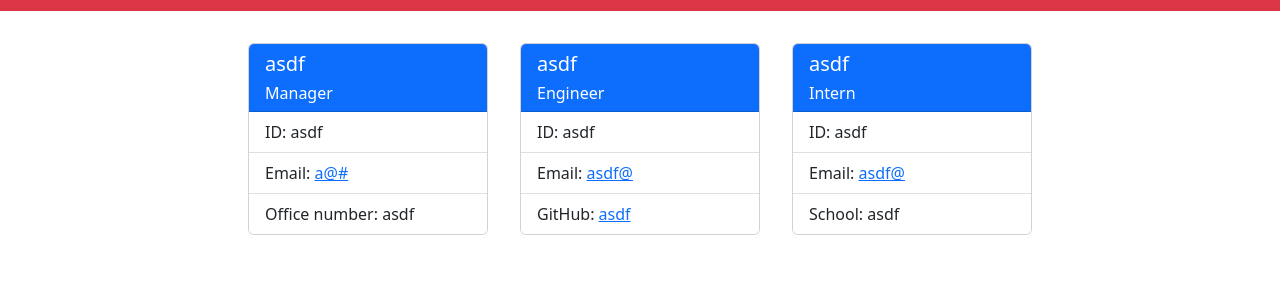
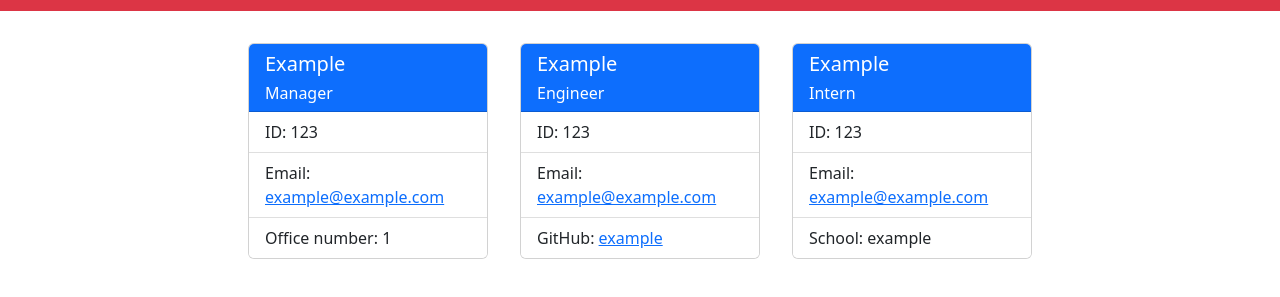
Before and after one commit to maxbransontaylor/team-prof-generator, a website: page dist/index.html in a window 1280 px wide. Shown: the part 69-366 px from the top of the page. Drawn offline with nearby package versions, Linux system fonts and the light colour scheme.

Commit message:
added readme

```diff
--- a/dist/index.html
+++ b/dist/index.html
@@ -21,43 +21,43 @@
 
       <div class="card m-3" style="width: 15rem">
         <div class="card-header text-bg-primary">
-          <h5 class="card-title">asdf</h5>
+          <h5 class="card-title">Example</h5>
           <h6 class="card-text">Manager</h6>
         </div>
         <ul class="list-group list-group-flush">
-          <li class="list-group-item">ID: asdf</li>
+          <li class="list-group-item">ID: 123</li>
           <li class="list-group-item">
-            Email: <a href="mailto:a@#">a@#</a>
+            Email: <a href="mailto:example@example.com">example@example.com</a>
           </li>
-          <li class="list-group-item">Office number: asdf</li>
+          <li class="list-group-item">Office number: 1</li>
         </ul>
       </div>
 
       <div class="card m-3" style="width: 15rem">
         <div class="card-header text-bg-primary">
-          <h5 class="card-title">asdf</h5>
+          <h5 class="card-title">Example</h5>
           <h6 class="card-text">Engineer</h6>
         </div>
         <ul class="list-group list-group-flush">
-          <li class="list-group-item">ID: asdf</li>
+          <li class="list-group-item">ID: 123</li>
           <li class="list-group-item">
-            Email: <a href="mailto:asdf@">asdf@</a>
+            Email: <a href="mailto:example@example.com">example@example.com</a>
           </li>
-          <li class="list-group-item">GitHub: <a href='https://github.com/asdf' target='_blank'>asdf</a></li>
+          <li class="list-group-item">GitHub: <a href='https://github.com/example' target='_blank'>example</a></li>
         </ul>
       </div>
 
       <div class="card m-3" style="width: 15rem">
         <div class="card-header text-bg-primary">
-          <h5 class="card-title">asdf</h5>
+          <h5 class="card-title">Example</h5>
           <h6 class="card-text">Intern</h6>
         </div>
         <ul class="list-group list-group-flush">
-          <li class="list-group-item">ID: asdf</li>
+          <li class="list-group-item">ID: 123</li>
           <li class="list-group-item">
-            Email: <a href="mailto:asdf@">asdf@</a>
+            Email: <a href="mailto:example@example.com">example@example.com</a>
           </li>
-          <li class="list-group-item">School: asdf</li>
+          <li class="list-group-item">School: example</li>
         </ul>
       </div>
 
```
Also changed, not shown: README.md (added).
